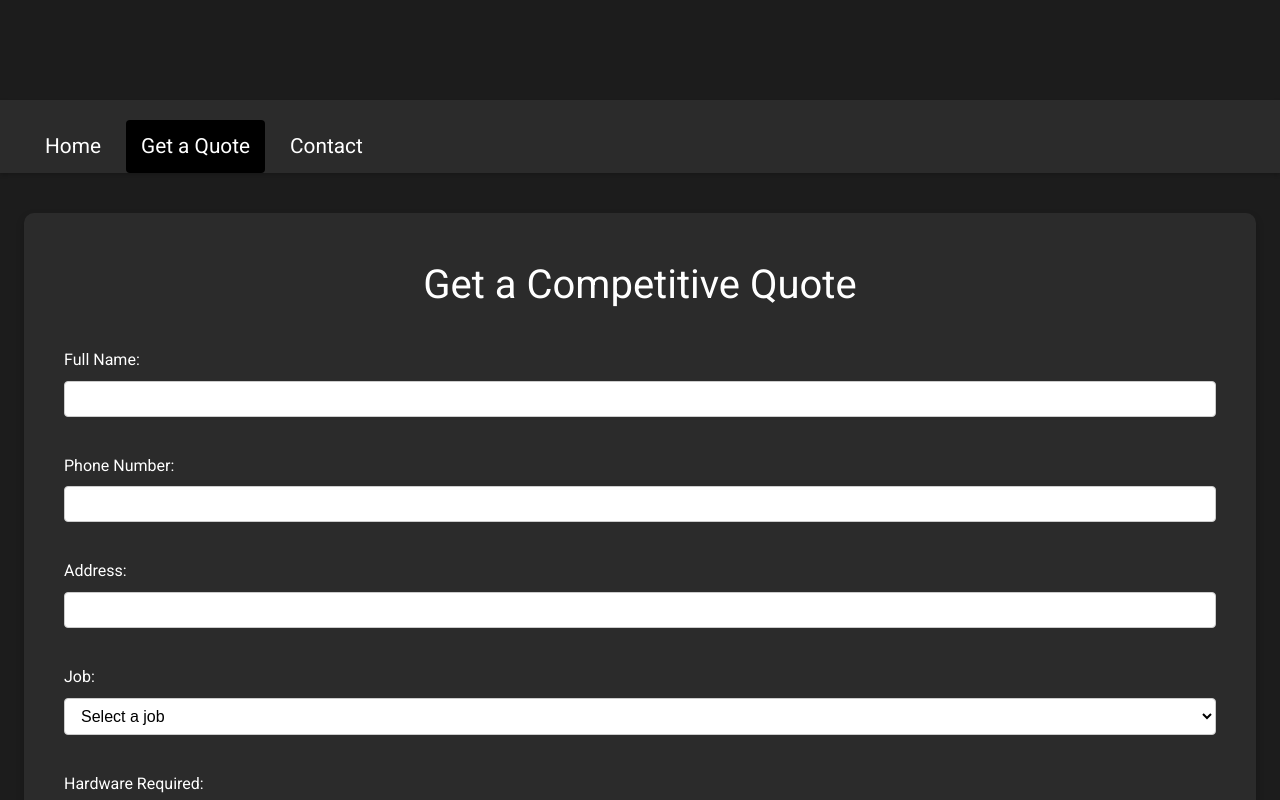
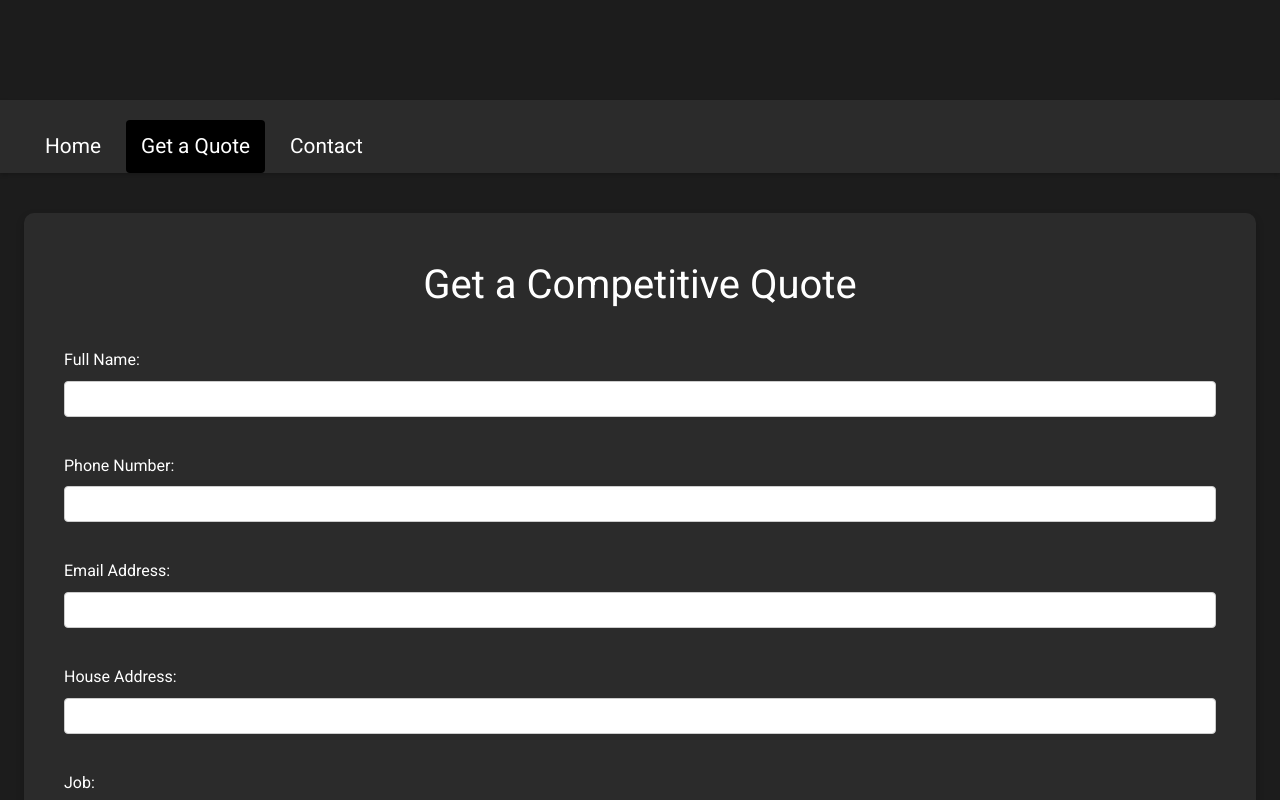
Before and after one commit to hadiahsan/Black-Beret, a React (Create React App) app: page /quote in a window 1280 px wide. Shown: the top 800 px of the page. Built offline with nearby package versions, Linux system fonts and the light colour scheme.

Commit message:
adds client email address

```diff
--- a/src/QuotePage.js
+++ b/src/QuotePage.js
@@ -15,7 +15,11 @@ function QuotePage() {
           <input type="tel" className="text-box" name="Phone Number"  />
         </label>
         <label>
-          Address:
+          Email Address:
+          <input type="text" className="text-box" name="Email Address"  />
+        </label>
+        <label>
+          House Address:
           <input type="text" className="text-box" name="Address"  />
         </label>
         <label>
```
